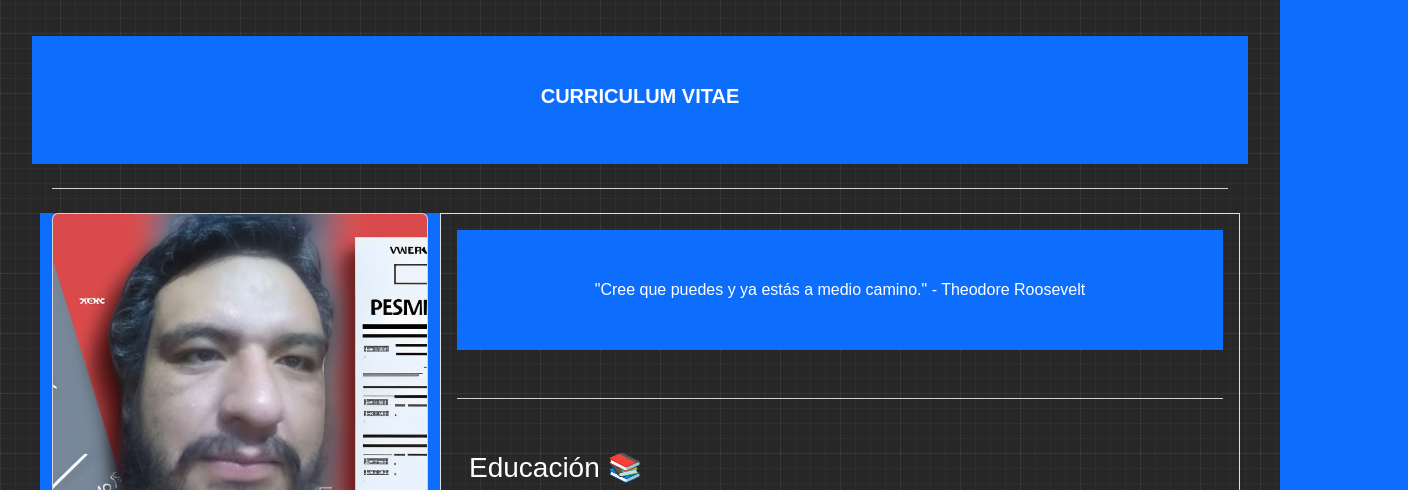
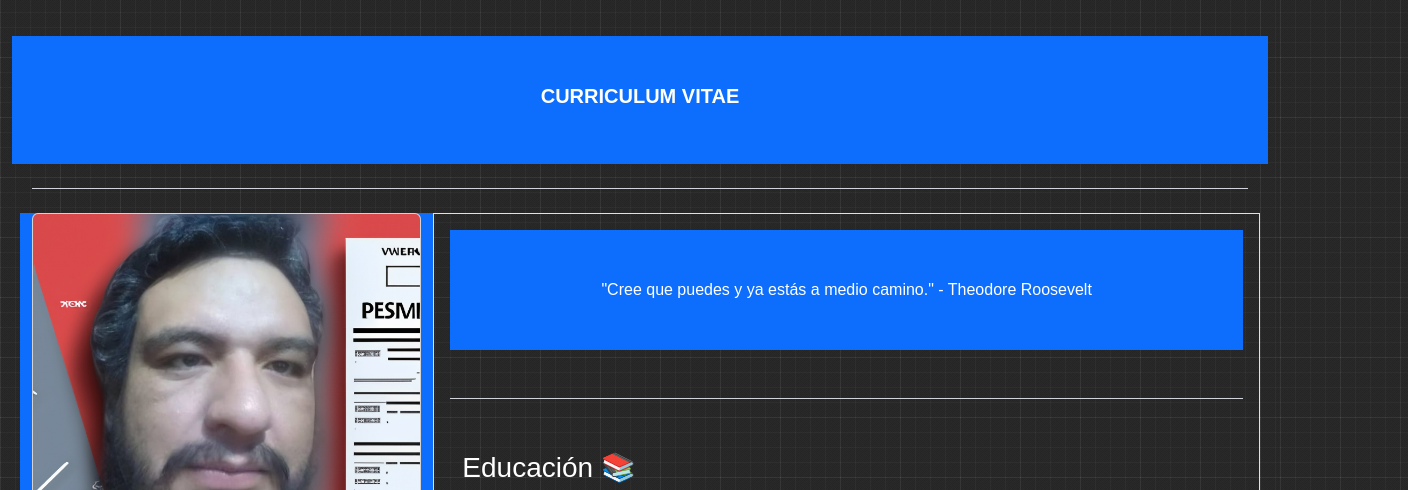
Before and after one commit to HectorDanielAyarachiFuentes/cv-boostrap, a plain HTML site: page index.html in a window 1280 px wide. Shown: the top 490 px of the page, 1408 px wide, since content can reach past the window. Drawn offline with nearby package versions, Linux system fonts and the light colour scheme.

Commit message:
@media (min-width: 320px) {     /* Para pantallas más grandes que 576px de ancho */     body {       margin-left: -10%;       margin-right: -10%;       overflow-x: hidden; /* Ocultar el desplazamiento horizontal */
    }
  }

```diff
--- a/style.css
+++ b/style.css
@@ -2,3 +2,12 @@
 #ramoncito {
     cursor: pointer;
 }
+@media (min-width: 320px) {
+    /* Para pantallas más grandes que 576px de ancho */
+    body {
+      margin-left: -10%;
+      margin-right: -10%;
+      overflow-x: hidden; /* Ocultar el desplazamiento horizontal */
+
+    }
+  }
```
